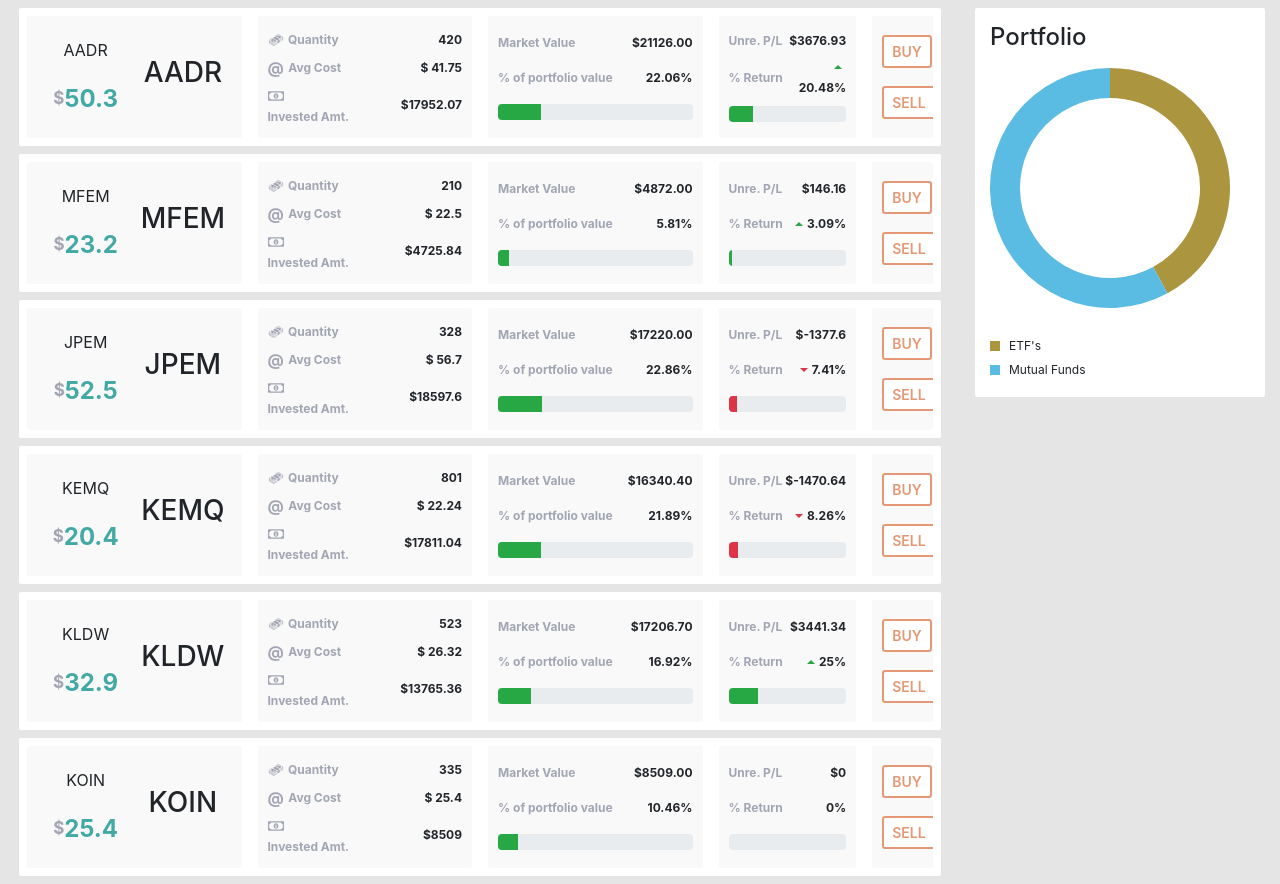
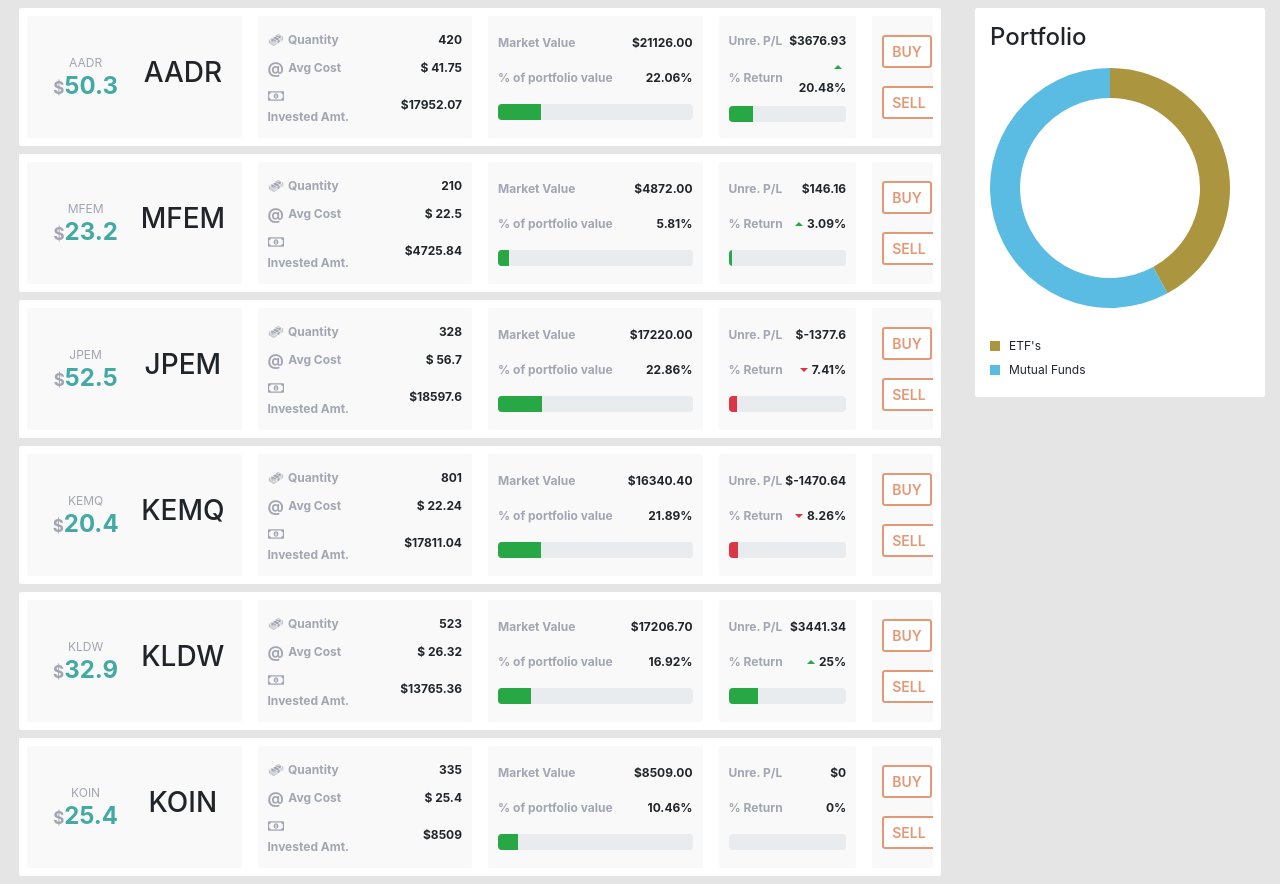
Before and after one commit to aroracomfortechs/stocks-portfolio, a React (Create React App) app: page / in a window 1280 px wide. Built offline with nearby package versions, Linux system fonts and the light colour scheme.

Commit message:
minor css changes

```diff
--- a/src/components/ListItem.js
+++ b/src/components/ListItem.js
@@ -16,10 +16,7 @@ function ListItem(props) {
             <div className="col-lg-3 col-md-12 p-2">
                 <div className="chip row mx-0">
                     <div className="col">
-                        <div className='w-100 d-flex flex-wrap justify-content-center text-center'>
-                            {data.scrip}
-                        </div>
-                        <div className="gray_font font_lg w-100 d-flex flex-wrap justify-content-center text-center"><strong>$</strong><span className="font_xl cyan_font"><strong>{data.price}</strong></span></div>
+                        <div className="gray_font w-100 d-flex flex-wrap justify-content-center text-center"><span className="w-100 text-center font_sm">{data.scrip}</span><span className="w-100 text-center font_lg" style={{ lineHeight: 1.2 }}><strong>$</strong><span className="font_xl cyan_font"><strong>{data.price}</strong></span></span></div>
                     </div>
                     <div className="col justify-content-center">
                         <h3>{data.scrip}</h3>
```
